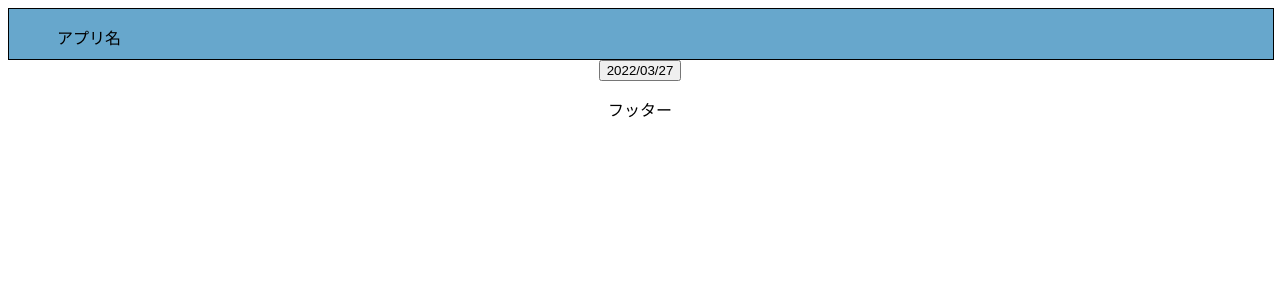
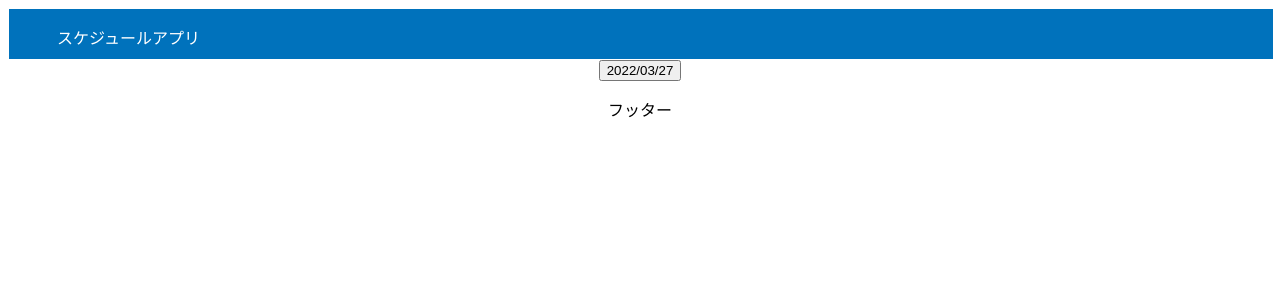
Before and after one commit to ruru112233/ScheduleApp, a React (Create React App) app: page / in a window 1280 px wide. Shown: the top 300 px of the page. Built offline with nearby package versions, Linux system fonts and the light colour scheme.

Commit message:
ヘッダーの修正

```diff
--- a/src/components/Header.jsx
+++ b/src/components/Header.jsx
@@ -3,7 +3,7 @@ import styled from "styled-components";
 export const HeaderLine = () => {
   return (
     <SContainer>
-      <p>　　　アプリ名</p>
+      <p>　　　スケジュールアプリ</p>
     </SContainer>
   );
 };
@@ -12,6 +12,7 @@ const SContainer = styled.div`
   width: 100%;
   height: 50px;
   border: solid 1px;
-  background-color: #67a7cc;
+  background-color: #0072bc;
   text-align: left;
+  color: #fff;
 `;
```
